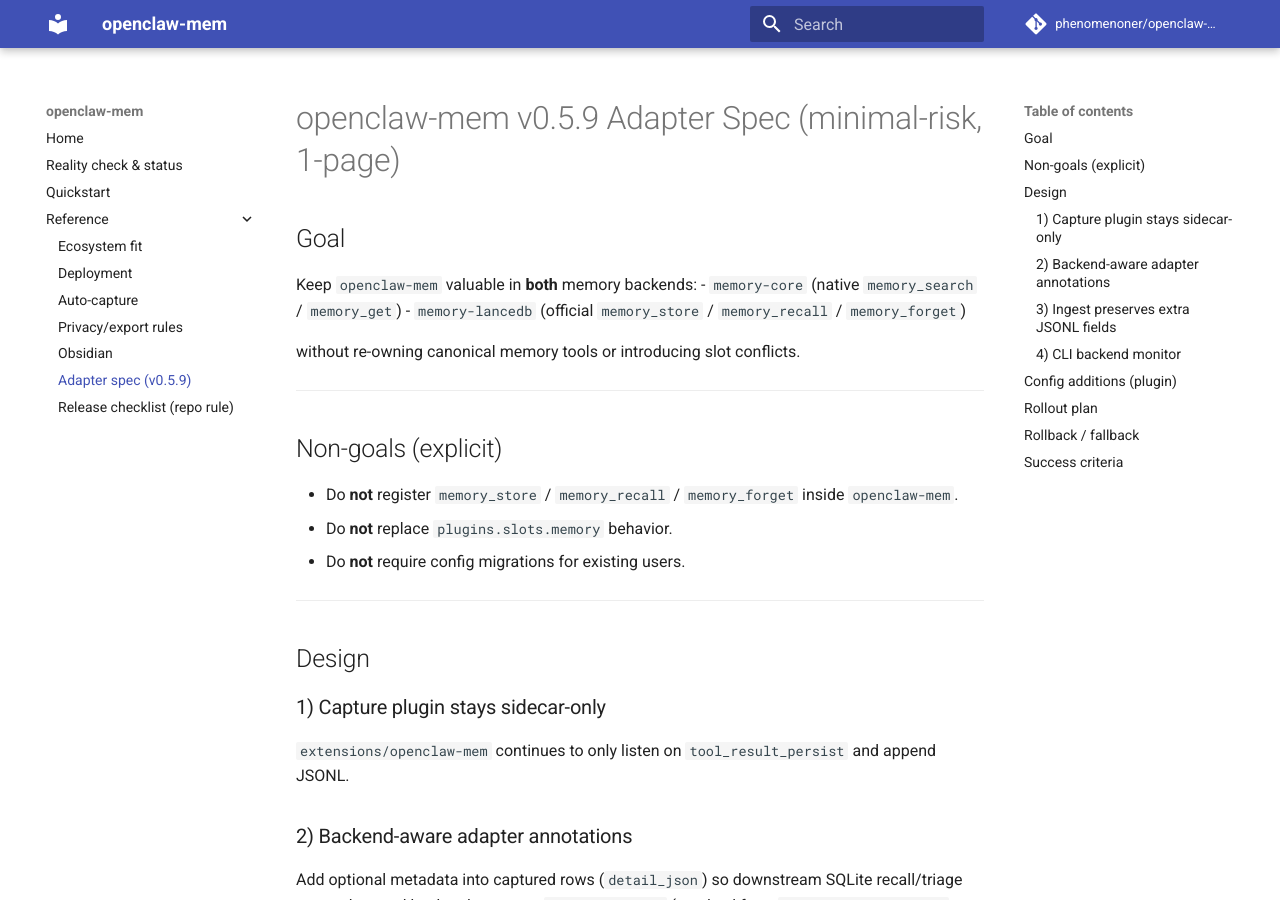
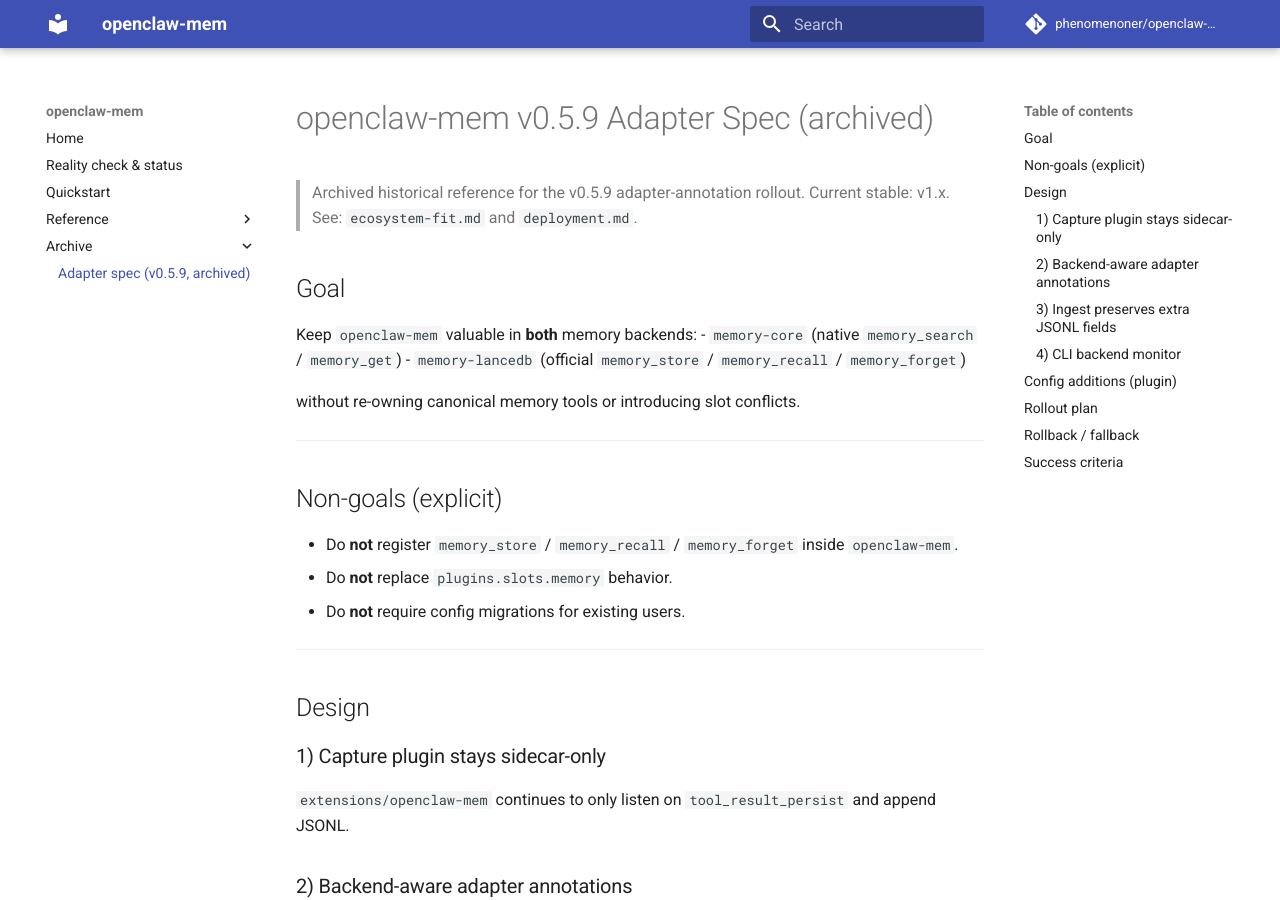
Before and after one commit to phenomenoner/openclaw-mem, an MkDocs documentation site: the page built from docs/v0.5.9-adapter-spec.md, in a window 1280 px wide and 900 px high. Built offline with MkDocs 1.6.1 and Material for MkDocs 9.7.7, drawn with Linux system fonts in a browser that asks for light colours; comment, search, counter and statistics services are not loaded.

```diff
--- a/docs/v0.5.9-adapter-spec.md
+++ b/docs/v0.5.9-adapter-spec.md
@@ -1,4 +1,8 @@
-# openclaw-mem v0.5.9 Adapter Spec (minimal-risk, 1-page)
+# openclaw-mem v0.5.9 Adapter Spec (archived)
+
+> Archived historical reference for the v0.5.9 adapter-annotation rollout.
+> Current stable: v1.x. See: `ecosystem-fit.md` and `deployment.md`.
+
 
 ## Goal
 Keep `openclaw-mem` valuable in **both** memory backends:
--- a/mkdocs.yml
+++ b/mkdocs.yml
@@ -37,5 +37,6 @@ nav:
       - Auto-capture: auto-capture.md
       - Privacy/export rules: privacy-export-rules.md
       - Obsidian: obsidian.md
-      - Adapter spec (v0.5.9): v0.5.9-adapter-spec.md
       - Release checklist (repo rule): release-checklist.md
+  - Archive:
+      - Adapter spec (v0.5.9, archived): v0.5.9-adapter-spec.md
--- a/openclaw_mem/__init__.py
+++ b/openclaw_mem/__init__.py
@@ -1,2 +1,2 @@
 __all__ = ["__version__"]
-__version__ = "1.0.0"
+__version__ = "1.0.1"
--- a/pyproject.toml
+++ b/pyproject.toml
@@ -1,6 +1,6 @@
 [project]
 name = "openclaw-mem"
-version = "1.0.0"
+version = "1.0.1"
 description = "CLI-first memory store + search prototype for OpenClaw"
 requires-python = ">=3.10"
 readme = "README.md"
```
Also changed, not shown: CHANGELOG.md (+6 -0 lines), docs/ecosystem-fit.md (+0 -2 lines), 2 other files.
